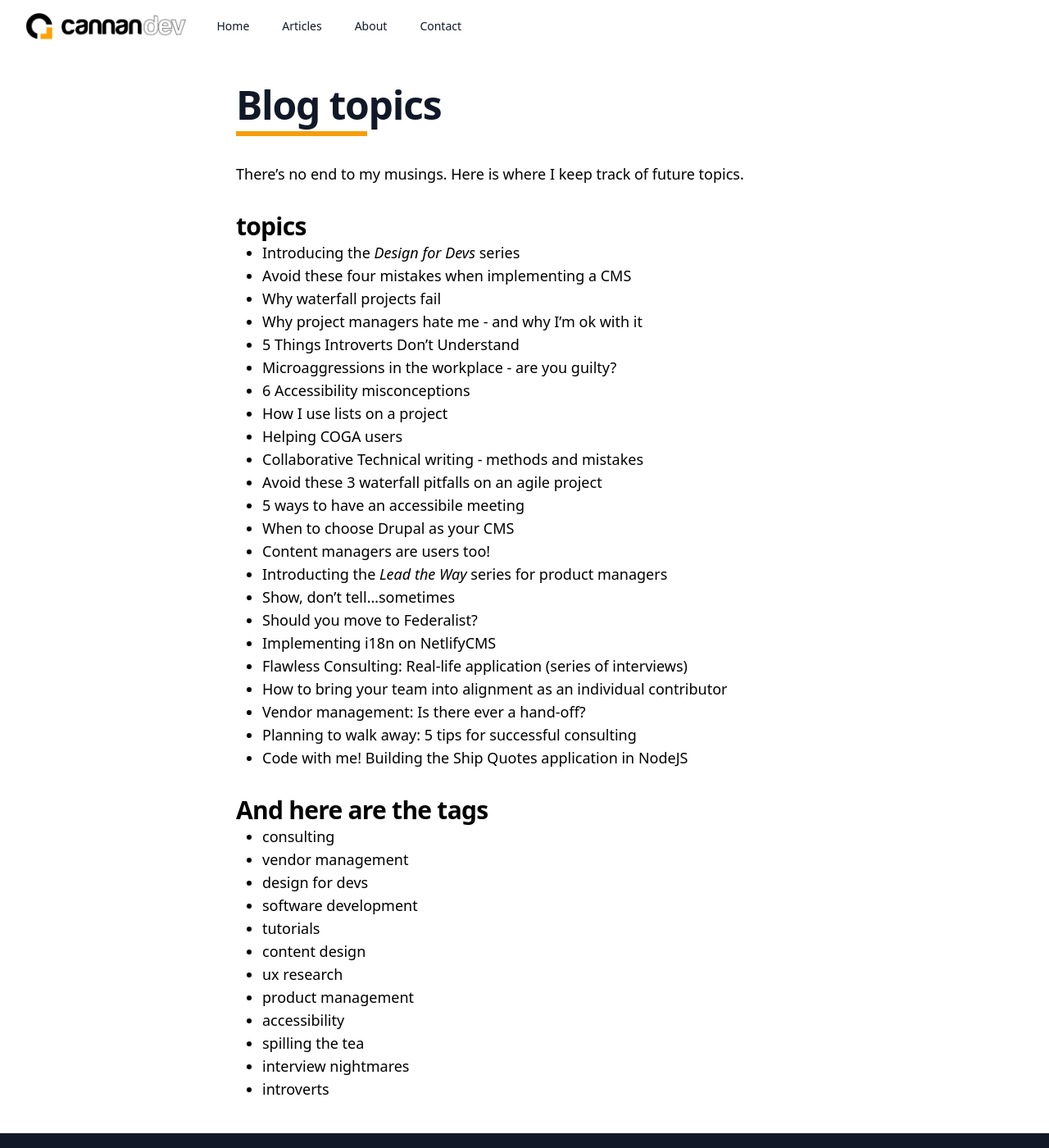
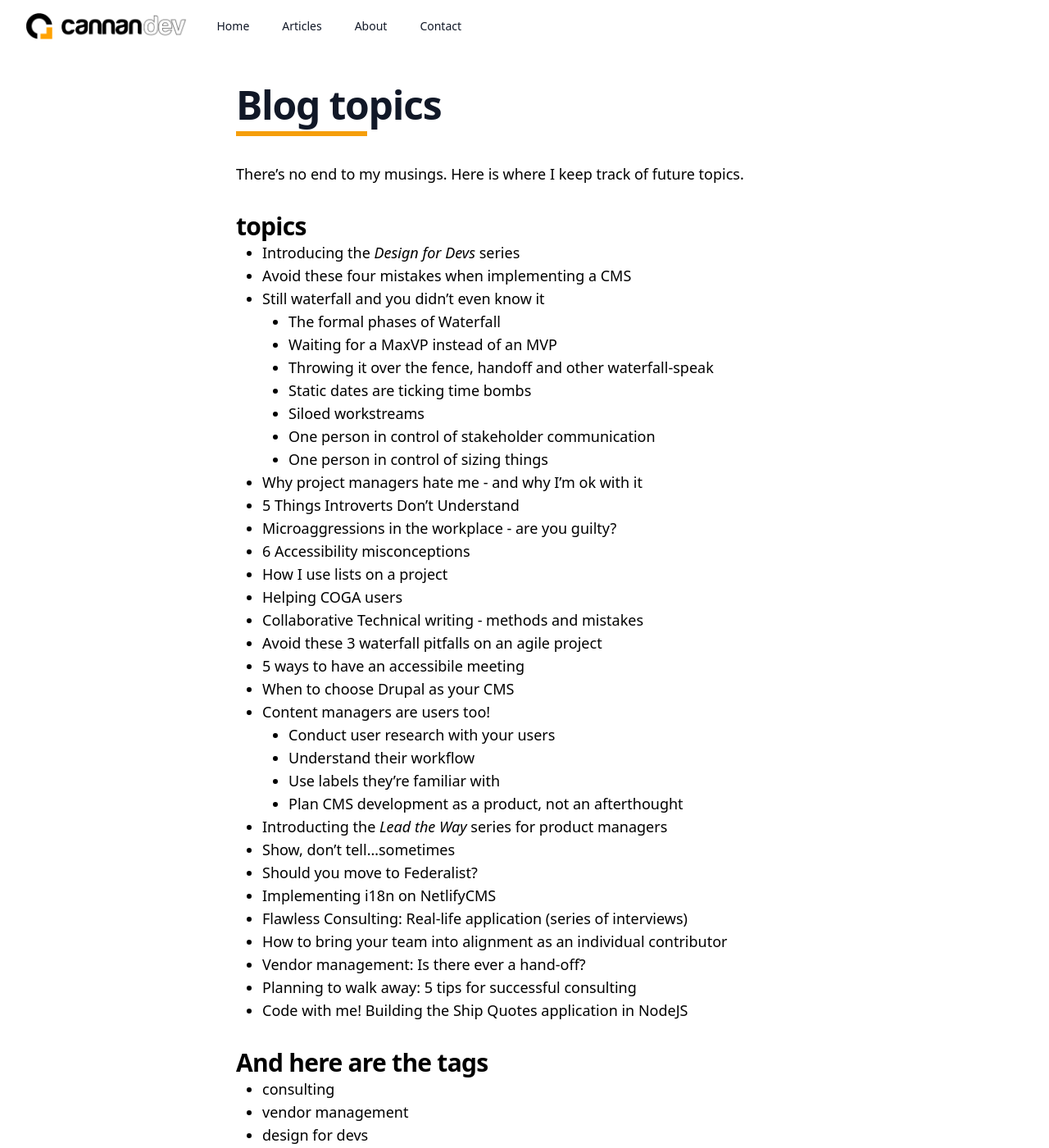
Before and after one commit to cannandev/plain-ole-jekyll-blog, a Jekyll site: the page built from topics.md, in a window 1280 px wide and 1400 px high. Shown: the whole window at 82% size. Built offline with Jekyll 4.4.1, drawn with Linux system fonts in a browser that asks for light colours.

Commit message:
Add a few Subtopics.

```diff
--- a/topics.md
+++ b/topics.md
@@ -11,7 +11,14 @@ There's no end to my musings. Here is where I keep track of future topics.
 
 * Introducing the _Design for Devs_ series
 * Avoid these four mistakes when implementing a CMS
-* Why waterfall projects fail
+* Still waterfall and you didn't even know it
+  * The formal phases of Waterfall
+  * Waiting for a MaxVP instead of an MVP
+  * Throwing it over the fence, handoff and other waterfall-speak
+  * Static dates are ticking time bombs
+  * Siloed workstreams
+  * One person in control of stakeholder communication
+  * One person in control of sizing things
 * Why project managers hate me - and why I'm ok with it
 * 5 Things Introverts Don't Understand
 * Microaggressions in the workplace - are you guilty?
@@ -23,6 +30,10 @@ There's no end to my musings. Here is where I keep track of future topics.
 * 5 ways to have an accessibile meeting
 * When to choose Drupal as your CMS
 * Content managers are users too!
+  * Conduct user research with your users
+  * Understand their workflow
+  * Use labels they're familiar with
+  * Plan CMS development as a product, not an afterthought
 * Introducting the _Lead the Way_ series for product managers
 * Show, don't tell...sometimes
 * Should you move to Federalist?
```
